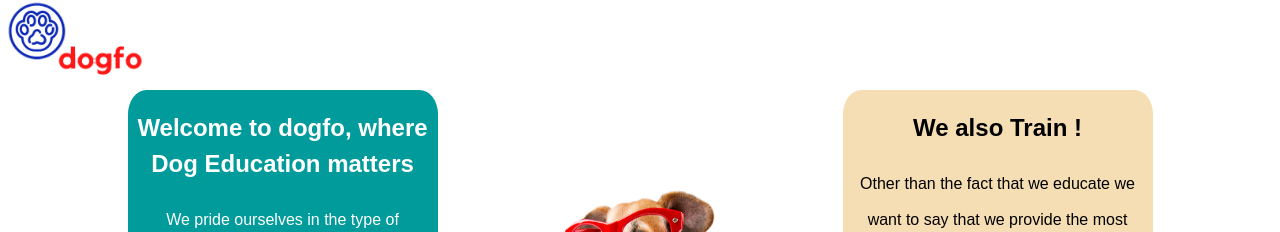
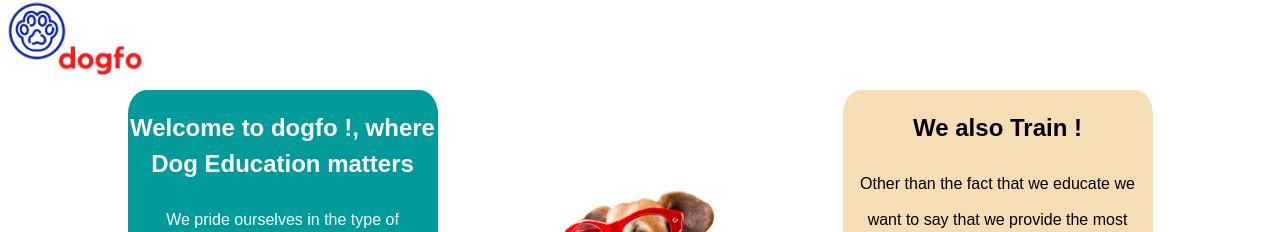
Before and after one commit to jorgevz/dogwebsite, a React (Create React App) app: page / in a window 1280 px wide. Shown: the part 99-331 px from the top of the page. Built offline with nearby package versions, Linux system fonts and the light colour scheme.

Commit message:
welcome to dogfo

```diff
--- a/src/component/Home.js
+++ b/src/component/Home.js
@@ -15,7 +15,7 @@ return(
 <section className='main-article'>
 
 <div id='first-article'>
-<h1>Welcome to dogfo, where Dog Education matters</h1>
+<h1>Welcome to dogfo !, where Dog Education matters</h1>
 <p>We pride ourselves in the type of knowledge we provide to the dog lovers community,
 that is why we make sure we have the right content to share with you all. We provide
 information about all dog breeds for new and experienced dog owners. </p>
```
